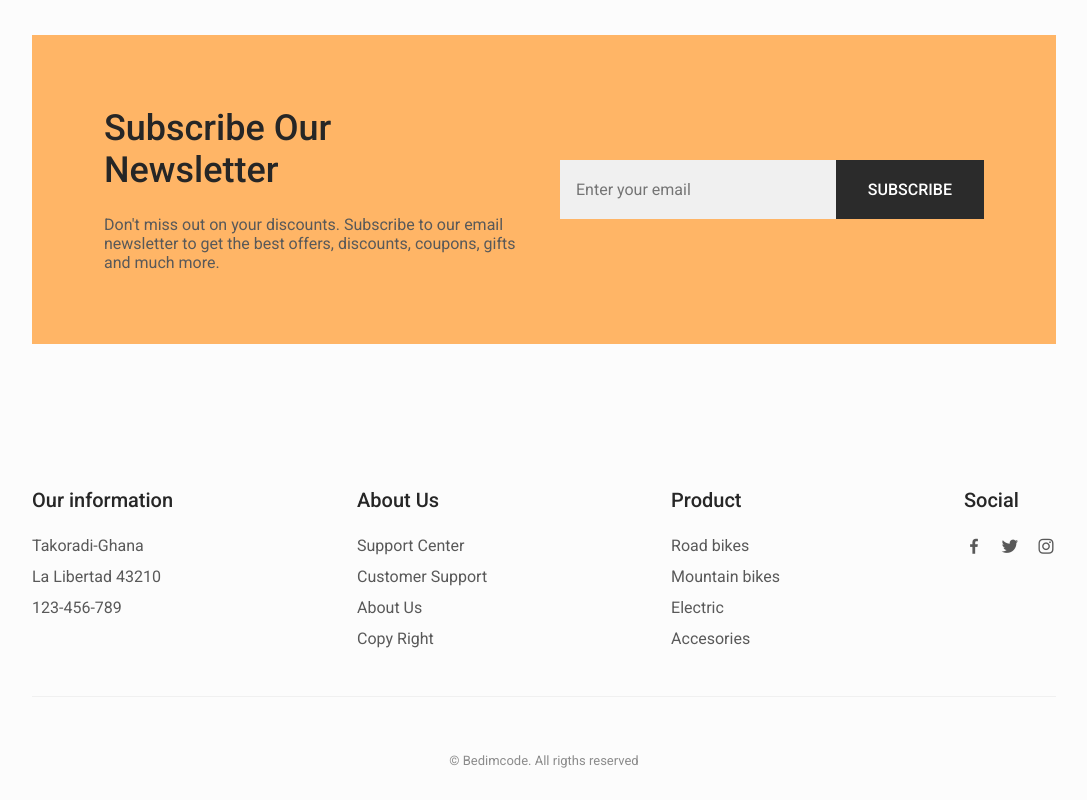
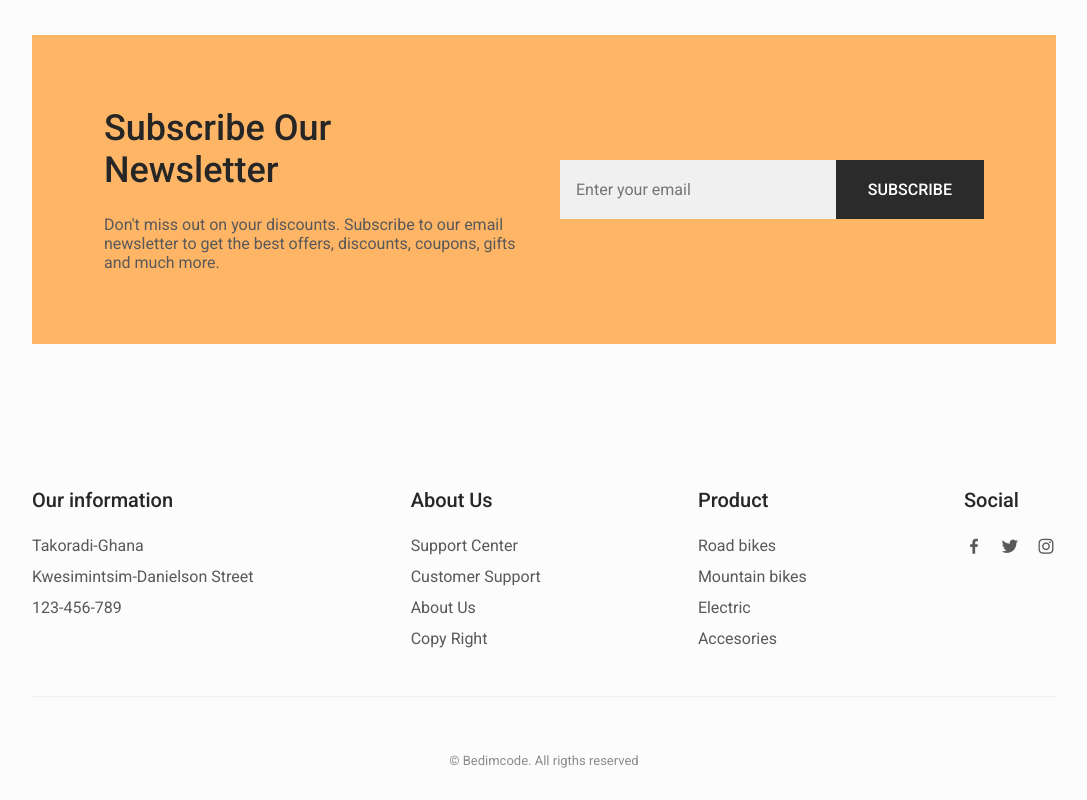
Before and after one commit to classicpages/watches-web, a plain HTML site: page index.html in a window 1280 px wide. Shown: the part 4282-5082 px from the top of the page, without its empty margins (96-1183 px from the left). Drawn offline with nearby package versions, Linux system fonts and the light colour scheme.

Commit message:
location

```diff
--- a/index.html
+++ b/index.html
@@ -509,7 +509,7 @@
 
                 <ul class="footer__list">
                     <li>Takoradi-Ghana</li>
-                    <li>La Libertad 43210</li>
+                    <li>Kwesimintsim-Danielson Street</li>
                     <li>123-456-789</li>
                 </ul>
             </div>
```
